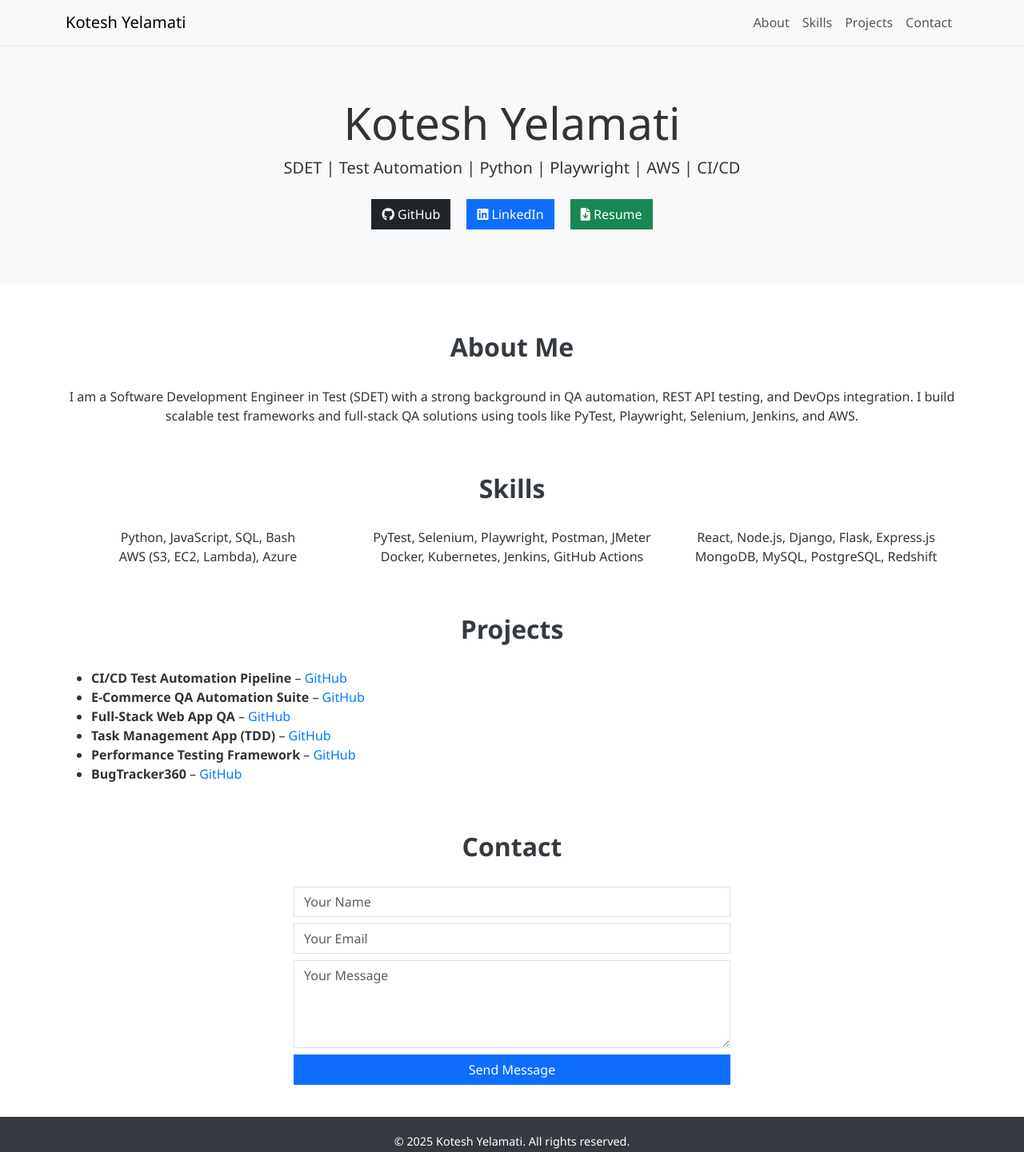
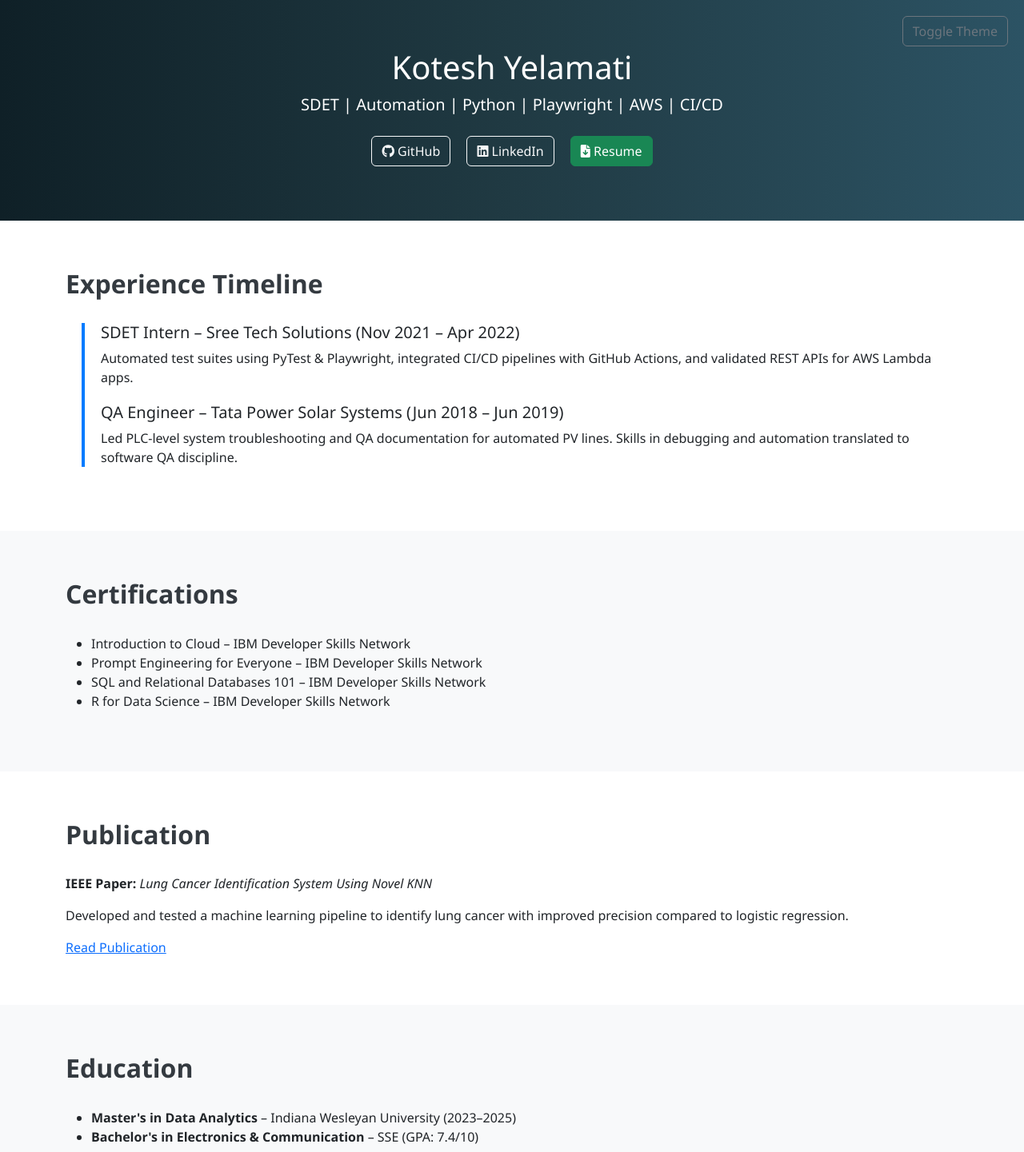
Before and after one commit to koteshyelamati/koteshyelamati.github.io, a plain HTML site: page index.html in a window 1280 px wide. Shown: the top 1441 px of the page at 80% size. Drawn offline with nearby package versions, Linux system fonts and the light colour scheme.

Commit message:
Add files via upload

```diff
--- a/index.html
+++ b/index.html
@@ -1,90 +1,138 @@
+
 <!DOCTYPE html>
 <html lang="en">
 <head>
-  <meta charset="UTF-8">
-  <meta name="viewport" content="width=device-width, initial-scale=1.0">
+  <script>
+    // Dark/light mode toggle
+    function toggleTheme() {
+      const body = document.body;
+      body.classList.toggle("dark-theme");
+      localStorage.setItem("theme", body.classList.contains("dark-theme") ? "dark" : "light");
+    }
+    window.onload = () => {
+      if (localStorage.getItem("theme") === "dark") {
+        document.body.classList.add("dark-theme");
+      }
+    };
+  </script>
+  <style>
+    html { scroll-behavior: smooth; }
+    .theme-toggle {
+      position: fixed;
+      top: 20px;
+      right: 20px;
+      z-index: 1000;
+    }
+    .dark-theme {
+      background-color: #121212;
+      color: #f1f1f1;
+    }
+    .dark-theme .section-title,
+    .dark-theme .timeline h5,
+    .dark-theme .badge {
+      color: #f1f1f1;
+    }
+    .dark-theme .hero {
+      background: linear-gradient(to right, #141e30, #243b55);
+    }
+    .dark-theme .bg-light {
+      background-color: #1e1e1e !important;
+    }
+    .dark-theme .bg-white {
+      background-color: #2a2a2a !important;
+    }
+    .dark-theme .footer {
+      background-color: #111 !important;
+    }
+  </style>
+  <meta charset="UTF-8" />
+  <meta name="viewport" content="width=device-width, initial-scale=1.0"/>
   <title>Kotesh Yelamati | SDET Portfolio</title>
   <link href="https://cdn.jsdelivr.net/npm/bootstrap@5.3.0/dist/css/bootstrap.min.css" rel="stylesheet">
-<link rel="stylesheet" href="style.css">
   <link rel="stylesheet" href="https://cdnjs.cloudflare.com/ajax/libs/font-awesome/6.0.0/css/all.min.css">
-  <link rel="stylesheet" href="https://unpkg.com/aos@2.3.1/dist/aos.css" />
   <style>
-    body { padding-top: 60px; }
-    .hero { background-color: #f8f9fa; padding: 60px 0; }
-    .section-title { margin-top: 60px; margin-bottom: 30px; }
-    .footer { background: #343a40; color: white; padding: 20px 0; text-align: center; margin-top: 40px; }
-    .form-control, .btn { border-radius: 0; }
+    body { font-family: 'Segoe UI', sans-serif; scroll-behavior: smooth; background: #f8f9fc; }
+    .hero { background: linear-gradient(to right, #0f2027, #203a43, #2c5364); color: white; padding: 60px 0; text-align: center; }
+    .section { padding: 60px 20px; }
+    .section-title { font-size: 2rem; font-weight: 600; margin-bottom: 30px; color: #343a40; }
+    .timeline { border-left: 4px solid #007bff; margin-left: 20px; padding-left: 20px; }
+    .timeline-item { margin-bottom: 20px; }
+    .badge { background: #17a2b8; }
+    .footer { background: #343a40; color: white; text-align: center; padding: 20px 0; margin-top: 40px; }
   </style>
-
-
 </head>
 <body>
+  <button class="btn btn-outline-secondary theme-toggle" onclick="toggleTheme()">Toggle Theme</button>
 
-<nav class="navbar navbar-expand-lg navbar-light bg-light fixed-top">
+<header class="hero">
   <div class="container">
-    <a class="navbar-brand" href="#">Kotesh Yelamati</a>
-    <div class="collapse navbar-collapse">
-      <ul class="navbar-nav ms-auto">
-        <li class="nav-item"><a class="nav-link" href="#about">About</a></li>
-        <li class="nav-item"><a class="nav-link" href="#skills">Skills</a></li>
-        <li class="nav-item"><a class="nav-link" href="#projects">Projects</a></li>
-        <li class="nav-item"><a class="nav-link" href="#contact">Contact</a></li>
-      </ul>
-    </div>
-  </div>
-</nav>
-
-<header class="hero text-center" data-aos="fade-down">
-  <div class="container">
-    <h1 class="display-4">Kotesh Yelamati</h1>
-    <p class="lead">SDET | Test Automation | Python | Playwright | AWS | CI/CD</p>
-    <a href="https://github.com/koteshyelamati" class="btn btn-dark m-2" target="_blank"><i class="fab fa-github"></i> GitHub</a>
-    <a href="https://www.linkedin.com/in/koteshyelamati/" class="btn btn-primary m-2" target="_blank"><i class="fab fa-linkedin"></i> LinkedIn</a>
+    <h1>Kotesh Yelamati</h1>
+    <p class="lead">SDET | Automation | Python | Playwright | AWS | CI/CD</p>
+    <a href="https://github.com/koteshyelamati" class="btn btn-outline-light m-2"><i class="fab fa-github"></i> GitHub</a>
+    <a href="https://www.linkedin.com/in/koteshyelamati/" class="btn btn-outline-light m-2"><i class="fab fa-linkedin"></i> LinkedIn</a>
     <a href="Kotesh_Yelamati_SDET.pdf" class="btn btn-success m-2" download><i class="fas fa-file-download"></i> Resume</a>
   </div>
 </header>
 
-<section id="about" class="container text-center" data-aos="fade-up">
-  <h2 class="section-title">About Me</h2>
-  <p>I am a Software Development Engineer in Test (SDET) with a strong background in QA automation, REST API testing, and DevOps integration. I build scalable test frameworks and full-stack QA solutions using tools like PyTest, Playwright, Selenium, Jenkins, and AWS.</p>
-</section>
-
-<section id="skills" class="container" data-aos="zoom-in">
-  <h2 class="section-title text-center">Skills</h2>
-  <div class="row text-center">
-    <div class="col-md-4">Python, JavaScript, SQL, Bash</div>
-    <div class="col-md-4">PyTest, Selenium, Playwright, Postman, JMeter</div>
-    <div class="col-md-4">React, Node.js, Django, Flask, Express.js</div>
-    <div class="col-md-4">AWS (S3, EC2, Lambda), Azure</div>
-    <div class="col-md-4">Docker, Kubernetes, Jenkins, GitHub Actions</div>
-    <div class="col-md-4">MongoDB, MySQL, PostgreSQL, Redshift</div>
+<section class="section bg-white">
+  <div class="container">
+    <h2 class="section-title">Experience Timeline</h2>
+    <div class="timeline">
+      <div class="timeline-item">
+        <h5>SDET Intern – Sree Tech Solutions (Nov 2021 – Apr 2022)</h5>
+        <p>Automated test suites using PyTest & Playwright, integrated CI/CD pipelines with GitHub Actions, and validated REST APIs for AWS Lambda apps.</p>
+      </div>
+      <div class="timeline-item">
+        <h5>QA Engineer – Tata Power Solar Systems (Jun 2018 – Jun 2019)</h5>
+        <p>Led PLC-level system troubleshooting and QA documentation for automated PV lines. Skills in debugging and automation translated to software QA discipline.</p>
+      </div>
+    </div>
   </div>
 </section>
 
-<section id="projects" class="container" data-aos="fade-right">
-  <h2 class="section-title text-center">Projects</h2>
-  <ul>
-    <li><strong>CI/CD Test Automation Pipeline</strong> – <a href="https://github.com/koteshyelamati/CI-CD-Test-Automation-Pipeline" target="_blank">GitHub</a></li>
-    <li><strong>E-Commerce QA Automation Suite</strong> – <a href="https://github.com/koteshyelamati/EcommerceTestSuite" target="_blank">GitHub</a></li>
-    <li><strong>Full-Stack Web App QA</strong> – <a href="https://github.com/koteshyelamati/Full-Stack-Web-App-QA-React-Django-REST-API-Testing-" target="_blank">GitHub</a></li>
-    <li><strong>Task Management App (TDD)</strong> – <a href="https://github.com/koteshyelamati/Task-management-app-tdd" target="_blank">GitHub</a></li>
-    <li><strong>Performance Testing Framework</strong> – <a href="https://github.com/koteshyelamati/Performance-Testing-Framework-for-API-Load-Validation" target="_blank">GitHub</a></li>
-    <li><strong>BugTracker360</strong> – <a href="https://github.com/koteshyelamati/BugTracker-360" target="_blank">GitHub</a></li>
-  </ul>
+<section class="section bg-light">
+  <div class="container">
+    <h2 class="section-title">Certifications</h2>
+    <ul>
+      <li>Introduction to Cloud – IBM Developer Skills Network</li>
+      <li>Prompt Engineering for Everyone – IBM Developer Skills Network</li>
+      <li>SQL and Relational Databases 101 – IBM Developer Skills Network</li>
+      <li>R for Data Science – IBM Developer Skills Network</li>
+    </ul>
+  </div>
 </section>
 
-<section id="contact" class="container text-center" data-aos="fade-left">
-  <h2 class="section-title">Contact</h2>
-  <form action="https://formspree.io/f/xdkzblzj" method="POST">
-    <div class="row mb-3">
-      <div class="col-md-6 offset-md-3">
-        <input type="text" name="name" class="form-control mb-2" placeholder="Your Name" required>
-        <input type="email" name="email" class="form-control mb-2" placeholder="Your Email" required>
-        <textarea name="message" rows="4" class="form-control mb-2" placeholder="Your Message" required></textarea>
-        <button type="submit" class="btn btn-primary w-100">Send Message</button>
-      </div>
+<section class="section bg-white">
+  <div class="container">
+    <h2 class="section-title">Publication</h2>
+    <p><strong>IEEE Paper:</strong> <em>Lung Cancer Identification System Using Novel KNN</em></p>
+    <p>Developed and tested a machine learning pipeline to identify lung cancer with improved precision compared to logistic regression.</p>
+    <a href="https://doi.org/10.1109/ICECONF57129.2023.10084340" target="_blank">Read Publication</a>
+  </div>
+</section>
+
+<section class="section bg-light">
+  <div class="container">
+    <h2 class="section-title">Education</h2>
+    <ul>
+      <li><strong>Master's in Data Analytics</strong> – Indiana Wesleyan University (2023–2025)</li>
+      <li><strong>Bachelor's in Electronics & Communication</strong> – SSE (GPA: 7.4/10)</li>
+    </ul>
+  </div>
+</section>
+
+<section class="section bg-white">
+  <div class="container">
+    <h2 class="section-title">Tools & Technologies</h2>
+    <div class="row text-center">
+      <div class="col-md-4"><span class="badge">Testing:</span> PyTest, Selenium, Playwright, JMeter, Postman</div>
+      <div class="col-md-4"><span class="badge">Cloud:</span> AWS (EC2, S3, Lambda), Azure</div>
+      <div class="col-md-4"><span class="badge">DevOps:</span> Jenkins, Docker, GitHub Actions, Kubernetes</div>
+      <div class="col-md-4"><span class="badge">Languages:</span> Python, JavaScript, SQL, Bash</div>
+      <div class="col-md-4"><span class="badge">Frontend/Backend:</span> React, Node.js, Django, Flask</div>
+      <div class="col-md-4"><span class="badge">Databases:</span> MongoDB, PostgreSQL, MySQL, Redshift</div>
     </div>
-  </form>
+  </div>
 </section>
 
 <footer class="footer">
@@ -93,10 +141,5 @@
   </div>
 </footer>
 
-<script src="https://cdn.jsdelivr.net/npm/bootstrap@5.3.0/dist/js/bootstrap.bundle.min.js"></script>
-<script src="https://unpkg.com/aos@2.3.1/dist/aos.js"></script>
-<script>
-  AOS.init();
-</script>
 </body>
 </html>
```
